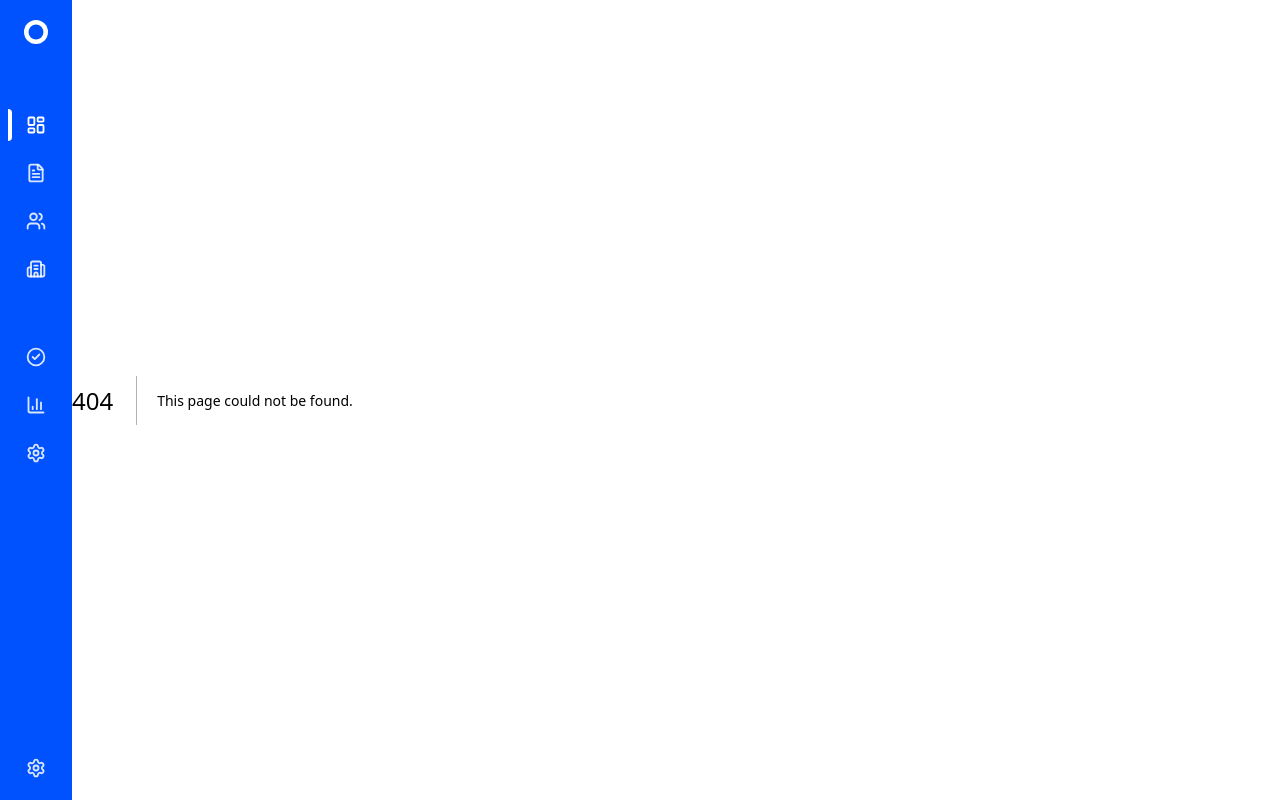
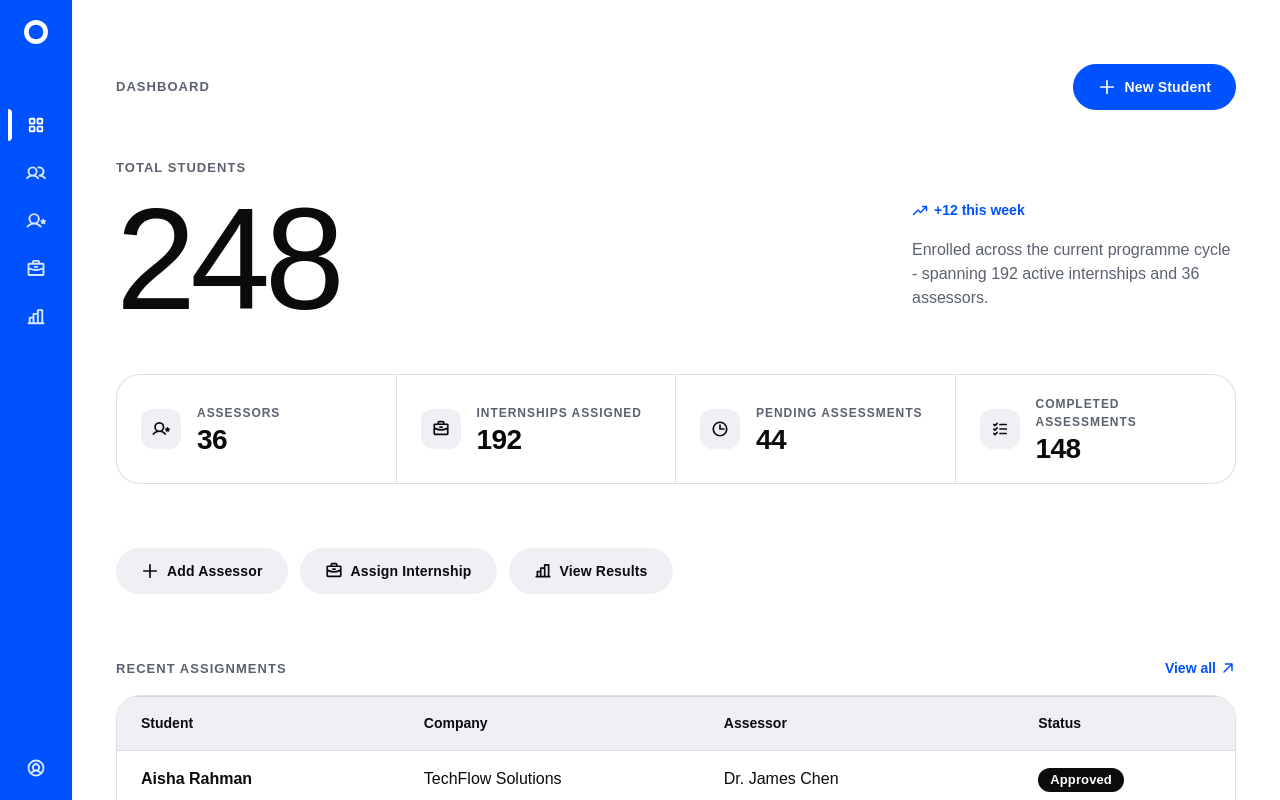
Before and after one commit to Yschan-2378/COMP1044_CW_G01, a Next.js app in the folder frontend/: page /dashboard in a window 1280 px wide. Before the commit this address had no page. Built offline with nearby package versions, Linux system fonts and the light colour scheme.

Commit message:
mock dashboard

```diff
--- /dev/null
+++ b/frontend/app/dashboard/page.jsx
@@ -0,0 +1,221 @@
+"use client";
+
+import {
+    Plus,
+    Briefcase,
+    ChartBar,
+    UserGear,
+    ListChecks,
+    Clock,
+    ArrowUpRight,
+    TrendUp,
+} from "@phosphor-icons/react/dist/ssr";
+
+import Button from "@/components/button";
+import Badge from "@/components/badge";
+import {
+    Table,
+    TableBody,
+    TableCell,
+    TableHead,
+    TableHeader,
+    TableRow,
+} from "@/components/table";
+
+const heroStat = {
+    label: "Total Students",
+    value: 248,
+    delta: "+12 this week",
+    caption:
+        "Enrolled across the current programme cycle - spanning 192 active internships and 36 assessors.",
+};
+
+const supportingStats = [
+    { label: "Assessors", value: 36, icon: UserGear },
+    { label: "Internships Assigned", value: 192, icon: Briefcase },
+    { label: "Pending Assessments", value: 44, icon: Clock },
+    { label: "Completed Assessments", value: 148, icon: ListChecks },
+];
+
+const recentRecords = [
+    {
+        student: "Aisha Rahman",
+        company: "TechFlow Solutions",
+        assessor: "Dr. James Chen",
+        status: "Approved",
+    },
+    {
+        student: "Marcus Johnson",
+        company: "Alpha Analytics",
+        assessor: "Prof. Sarah Lin",
+        status: "Pending",
+    },
+    {
+        student: "Priya Nair",
+        company: "CloudScale Inc.",
+        assessor: "Mr. David Park",
+        status: "Submitted",
+    },
+    {
+        student: "Tomáš Horák",
+        company: "DataBridge Ltd",
+        assessor: "Dr. Emily Carter",
+        status: "Pending",
+    },
+    {
+        student: "Lina Osei",
+        company: "NexGen Systems",
+        assessor: "Prof. Michael Adams",
+        status: "Approved",
+    },
+    {
+        student: "Chen Wei",
+        company: "Horizon Labs",
+        assessor: "Dr. Anna Volkov",
+        status: "Submitted",
+    },
+];
+
+const quickActions = [
+    { label: "Add Assessor", icon: Plus, href: "/assessors/add" },
+    {
+        label: "Assign Internship",
+        icon: Briefcase,
+        href: "/internships/assign",
+    },
+    { label: "View Results", icon: ChartBar, href: "/results" },
+];
+
+function SupportingStat({ stat, isLast }) {
+    const Icon = stat.icon;
+
+    return (
+        <div
+            className={`flex items-center gap-4 px-6 py-5 ${
+                isLast ? "" : "border-b md:border-b-0 md:border-r"
+            } border-[rgba(91,97,110,0.2)]`}
+        >
+            <div className="flex h-10 w-10 shrink-0 items-center justify-center rounded-[12px] bg-[#eef0f3] text-[#0a0b0d]">
+                <Icon size={18} weight="bold" />
+            </div>
+            <div className="min-w-0">
+                <p className="text-[12px] font-semibold uppercase tracking-[0.08em] text-[#5b616e]">
+                    {stat.label}
+                </p>
+                <p className="mt-1 text-[28px] font-semibold leading-[1] tracking-[-0.02em] text-[#0a0b0d]">
+                    {stat.value}
+                </p>
+            </div>
+        </div>
+    );
+}
+
+export default function DashboardPage() {
+    return (
+        <main className="flex-1 min-w-0 h-screen overflow-y-auto bg-white">
+            <div className="mx-auto max-w-[1200px] px-6 py-12 md:px-10 md:py-16">
+                <div className="flex items-center justify-between gap-4">
+                    <p className="text-[13px] font-semibold uppercase tracking-[0.08em] text-[#5b616e]">
+                        Dashboard
+                    </p>
+                    <Button variant="primary">
+                        <Plus size={18} weight="bold" className="mr-2" />
+                        New Student
+                    </Button>
+                </div>
+                <section className="mt-12 grid grid-cols-1 gap-x-10 gap-y-6 lg:grid-cols-[minmax(0,7fr)_minmax(0,3fr)] lg:items-end">
+                    <div>
+                        <p className="text-[13px] font-semibold uppercase tracking-[0.08em] text-[#5b616e]">
+                            {heroStat.label}
+                        </p>
+                        <p className="mt-4 text-[96px] font-medium leading-[0.92] tracking-[-0.04em] text-[#0a0b0d] md:text-[128px] lg:text-[144px] tabular-nums">
+                            {heroStat.value}
+                        </p>
+                    </div>
+                    <div className="lg:pb-4">
+                        <span className="inline-flex items-center gap-1.5 text-[14px] font-semibold text-[#0052ff]">
+                            <TrendUp size={16} weight="bold" />
+                            {heroStat.delta}
+                        </span>
+                        <p className="mt-3 max-w-[36ch] text-[16px] leading-[1.5] text-[#5b616e]">
+                            {heroStat.caption}
+                        </p>
+                    </div>
+                </section>
+                <section className="mt-12">
+                    <div className="grid grid-cols-1 overflow-hidden rounded-[24px] border border-[rgba(91,97,110,0.2)] bg-white md:grid-cols-4">
+                        {supportingStats.map((stat, i) => (
+                            <SupportingStat
+                                key={stat.label}
+                                stat={stat}
+                                isLast={i === supportingStats.length - 1}
+                            />
+                        ))}
+                    </div>
+                </section>
+
+                {/* Quick Actions */}
+                <section className="mt-16">
+                    <div className="flex flex-wrap gap-3">
+                        {quickActions.map((action) => {
+                            const Icon = action.icon;
+                            return (
+                                <Button
+                                    key={action.label}
+                                    variant="secondary"
+                                    href={action.href}
+                                    className="gap-2"
+                                >
+                                    <Icon size={18} weight="bold" />
+                                    {action.label}
+                                </Button>
+                            );
+                        })}
+                    </div>
+                </section>
+
+                {/* Recent Records Table */}
+                <section className="mt-16">
+                    <div className="flex items-end justify-between">
+                        <h2 className="text-[13px] font-semibold uppercase tracking-[0.08em] text-[#5b616e]">
+                            Recent Assignments
+                        </h2>
+                        <a
+                            href="/internships"
+                            className="inline-flex items-center gap-1 text-[14px] font-semibold text-[#0052ff] hover:text-[#578bfa] transition-colors"
+                        >
+                            View all
+                            <ArrowUpRight size={16} weight="bold" />
+                        </a>
+                    </div>
+                    <div className="mt-4">
+                        <Table>
+                            <TableHeader>
+                                <TableRow>
+                                    <TableHead>Student</TableHead>
+                                    <TableHead>Company</TableHead>
+                                    <TableHead>Assessor</TableHead>
+                                    <TableHead>Status</TableHead>
+                                </TableRow>
+                            </TableHeader>
+                            <TableBody>
+                                {recentRecords.map((record) => (
+                                    <TableRow key={record.student}>
+                                        <TableCell className="font-semibold">
+                                            {record.student}
+                                        </TableCell>
+                                        <TableCell>{record.company}</TableCell>
+                                        <TableCell>{record.assessor}</TableCell>
+                                        <TableCell>
+                                            <Badge status={record.status} />
+                                        </TableCell>
+                                    </TableRow>
+                                ))}
+                            </TableBody>
+                        </Table>
+                    </div>
+                </section>
+            </div>
+        </main>
+    );
+}
--- a/frontend/app/layout.js
+++ b/frontend/app/layout.js
@@ -9,20 +9,17 @@ import {
     SidebarGroupLabel,
     SidebarNav,
     SidebarItem,
-    SidebarItemIcon,
-    SidebarItemText,
     SidebarFooter,
 } from "@/components/sidebar";
 
 import {
-    LayoutDashboard,
-    FileText,
+    SquaresFour,
     Users,
-    Building2,
-    CheckCircle2,
-    BarChart3,
-    Settings,
-} from "lucide-react";
+    UserGear,
+    Briefcase,
+    ChartBar,
+    UserCircle,
+} from "@phosphor-icons/react/dist/ssr";
 
 const plusJakartaSans = Plus_Jakarta_Sans({
     variable: "--font-plus-jakarta-sans",
@@ -40,10 +37,10 @@ export default function RootLayout({ children }) {
             lang="en"
             className={`${plusJakartaSans.variable}  h-full antialiased`}
         >
-            <body className="min-h-full flex ">
+            <body className="h-screen overflow-hidden flex">
                 <Sidebar>
                     <SidebarHeader>
-                        <SidebarTitle>Internship Portal</SidebarTitle>
+                        <SidebarTitle>Admin Portal</SidebarTitle>
                     </SidebarHeader>
 
                     <SidebarContent>
@@ -52,14 +49,9 @@ export default function RootLayout({ children }) {
                             <SidebarNav>
                                 <SidebarItem
                                     href="/dashboard"
-                                    icon={LayoutDashboard}
+                                    icon={SquaresFour}
                                     label="Dashboard"
                                     active
-                                />
-                                <SidebarItem
-                                    href="/applications"
-                                    icon={FileText}
-                                    label="Applications"
                                 />
                                 <SidebarItem
                                     href="/students"
@@ -67,30 +59,19 @@ export default function RootLayout({ children }) {
                                     label="Students"
                                 />
                                 <SidebarItem
-                                    href="/companies"
-                                    icon={Building2}
-                                    label="Companies"
-                                />
-                            </SidebarNav>
-                        </SidebarGroup>
-
-                        <SidebarGroup>
-                            <SidebarGroupLabel>Management</SidebarGroupLabel>
-                            <SidebarNav>
-                                <SidebarItem
-                                    href="/approvals"
-                                    icon={CheckCircle2}
-                                    label="Approvals"
+                                    href="/assessors"
+                                    icon={UserGear}
+                                    label="Assessors"
                                 />
                                 <SidebarItem
-                                    href="/reports"
-                                    icon={BarChart3}
-                                    label="Reports"
+                                    href="/internships"
+                                    icon={Briefcase}
+                                    label="Internships"
                                 />
                                 <SidebarItem
-                                    href="/settings"
-                                    icon={Settings}
-                                    label="Settings"
+                                    href="/results"
+                                    icon={ChartBar}
+                                    label="Results"
                                 />
                             </SidebarNav>
                         </SidebarGroup>
@@ -98,9 +79,9 @@ export default function RootLayout({ children }) {
 
                     <SidebarFooter>
                         <SidebarItem
-                            href="/settings"
-                            icon={Settings}
-                            label="Settings"
+                            href="/profile"
+                            icon={UserCircle}
+                            label="Profile"
                         />
                     </SidebarFooter>
                 </Sidebar>
--- a/frontend/components/badge.jsx
+++ b/frontend/components/badge.jsx
@@ -1,12 +1,14 @@
 function Badge({ status, className = "" }) {
     const base =
-        "inline-flex items-center rounded-full px-3 py-1 text-[13px] font-semibold leading-[1.23]";
+        "inline-flex items-center rounded-full px-3 py-1 text-[13px] font-bold leading-[1.23] tracking-[0.01em]";
 
+    // Coinbase palette: blue (#0052ff), near-black (#0a0b0d), white, cool gray (#eef0f3).
+    // Status conveyed by fill weight, not hue.
     const variants = {
-        approved: "bg-[#eef7ee] text-[#166534]",
-        pending: "bg-[#fff7e6] text-[#92400e]",
-        rejected: "bg-[#fef2f2] text-[#b91c1c]",
-        submitted: "bg-[#eef4ff] text-[#0052ff]",
+        approved: "bg-[#0a0b0d] text-white",              // done — resolved, calm
+        submitted: "bg-[#0052ff] text-white",             // open — needs assessor action
+        pending: "bg-white text-[#0a0b0d] border border-[#0a0b0d]", // awaiting — neutral
+        rejected: "bg-[#0a0b0d] text-[#578bfa] border border-[#578bfa]", // rare — muted blue-on-dark
         default: "bg-[#eef0f3] text-[#0a0b0d]",
     };
 
--- a/frontend/components/button.jsx
+++ b/frontend/components/button.jsx
@@ -1,4 +1,4 @@
-function Button({ children, variant = "primary", className = "", ...props }) {
+function Button({ children, variant = "primary", href, className = "", ...props }) {
     const base =
         "inline-flex items-center justify-center rounded-[56px] px-6 py-3 text-sm font-semibold tracking-[0.16px] transition-colors duration-200 focus:outline-none focus:ring-2 focus:ring-black disabled:cursor-not-allowed disabled:opacity-50";
 
@@ -7,16 +7,23 @@ function Button({ children, variant = "primary", className = "", ...props }) {
             "bg-[#0052ff] text-white border border-[#0052ff] hover:bg-[#578bfa] hover:border-[#578bfa]",
         secondary:
             "bg-[#eef0f3] text-[#0a0b0d] border border-[#eef0f3] hover:bg-[#dfe3e8]",
-        dark: "bg-[#282b31] text-white border border-[#282b31] hover:bg-[#3a3e45]",
+        dark: "bg-[#0a0b0d] text-white border border-[#0a0b0d] hover:bg-[#282b31]",
         outline:
             "bg-transparent text-[#0052ff] border border-[#0052ff] hover:bg-[#0052ff] hover:text-white",
     };
 
+    const classes = `${base} ${variants[variant]} ${className}`;
+
+    if (href) {
+        return (
+            <a href={href} className={classes} {...props}>
+                {children}
+            </a>
+        );
+    }
+
     return (
-        <button
-            className={`${base} ${variants[variant]} ${className}`}
-            {...props}
-        >
+        <button className={classes} {...props}>
             {children}
         </button>
     );
--- a/frontend/components/sidebar.jsx
+++ b/frontend/components/sidebar.jsx
@@ -1,6 +1,6 @@
 import Link from "next/link";
 
-import { Circle } from "lucide-react";
+import { Circle } from "@phosphor-icons/react/dist/ssr";
 
 export function Sidebar({ children, className = "", ...props }) {
     return (
@@ -20,11 +20,11 @@ export function SidebarHeader({ className = "", ...props }) {
             {...props}
         >
             <div className="flex h-6 w-6 shrink-0 items-center justify-center rounded-full bg-white text-[#0052ff]">
-                <Circle size={18} fill="currentColor" strokeWidth={0} />
+                <Circle size={18} weight="fill" />
             </div>
 
             <span className="ml-0 max-w-0 overflow-hidden whitespace-nowrap text-[18px] font-semibold opacity-0 transition-all duration-200 group-hover:ml-3 group-hover:max-w-[180px] group-hover:opacity-100">
-                Internship Portal
+                Admin Portal
             </span>
         </div>
     );
@@ -99,7 +99,7 @@ export function SidebarItem({
             )}
 
             <span className="flex h-10 w-10 shrink-0 items-center justify-center">
-                <Icon size={20} strokeWidth={2.2} />
+                <Icon size={20} weight="bold" />
             </span>
 
             <span className="ml-0 max-w-0 overflow-hidden whitespace-nowrap text-[15px] font-semibold opacity-0 transition-all duration-200 group-hover:ml-2 group-hover:max-w-[160px] group-hover:opacity-100">
--- a/frontend/package.json
+++ b/frontend/package.json
@@ -9,12 +9,15 @@
     "lint": "eslint"
   },
   "dependencies": {
+    "@phosphor-icons/react": "^2.1.10",
     "next": "16.2.4",
     "react": "19.2.4",
     "react-dom": "19.2.4"
   },
   "devDependencies": {
     "@tailwindcss/postcss": "^4",
+    "@types/node": "25.6.0",
+    "@types/react": "19.2.14",
     "eslint": "^9",
     "eslint-config-next": "16.2.4",
     "tailwindcss": "^4"
```
Also changed, not shown: 2 other files (tests, documents, lock files or other folders).
